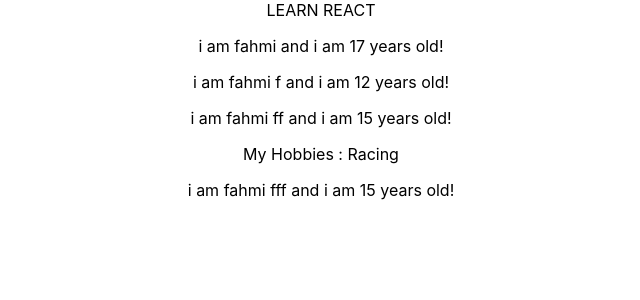
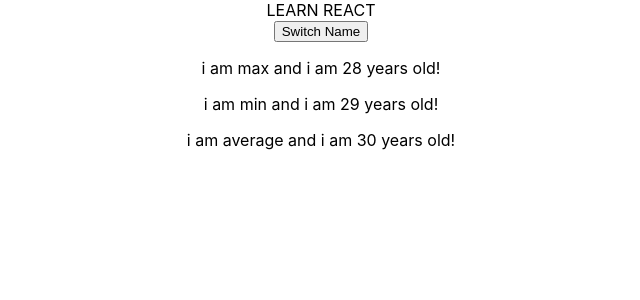
Before and after one commit to ffirdaus08/learn-react, a React (Create React App) app: page / in a window 1280 px wide. Shown: the top 300 px of the page, without its empty margins (319-959 px from the left). Built offline with nearby package versions, Linux system fonts and the light colour scheme.

Commit message:
+38 Props & State section

```diff
--- a/src/App.js
+++ b/src/App.js
@@ -2,16 +2,25 @@ import React from 'react';
 import './App.css';
 import Person from './person/person'
 
-function App() {
+class App extends React.Component {
+  state = {
+    person: [
+      {name: 'max', age: 28},
+      {name: 'min', age: 29},
+      {name: 'average', age: 30}
+    ]
+  }
+  render(){
   return (
     <div className="App">
       <div>LEARN REACT</div>
-      <Person name="fahmi" age="17"/>
-      <Person name="fahmi f" age="12"/>
-      <Person name="fahmi ff" age="15">My Hobbies : Racing</Person>
-      <Person name="fahmi fff" age="15"/>
+      <button>Switch Name</button>
+      <Person name={this.state.person[0].name} age={this.state.person[0].age}/>
+      <Person name={this.state.person[1].name} age={this.state.person[1].age}/>
+      <Person name={this.state.person[2].name} age={this.state.person[2].age}/>
     </div>
   );
 }
+}
 
 export default App;
```
